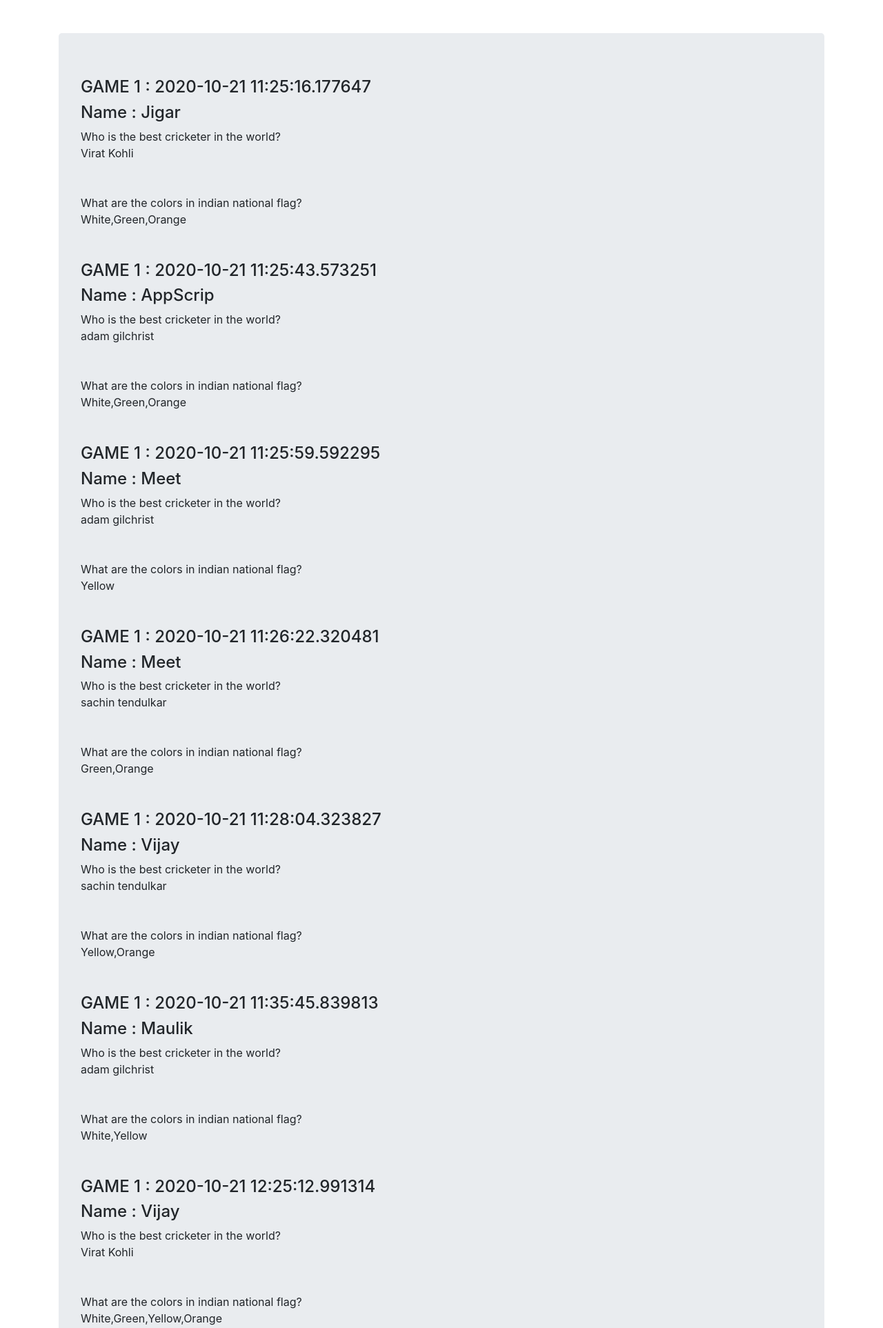
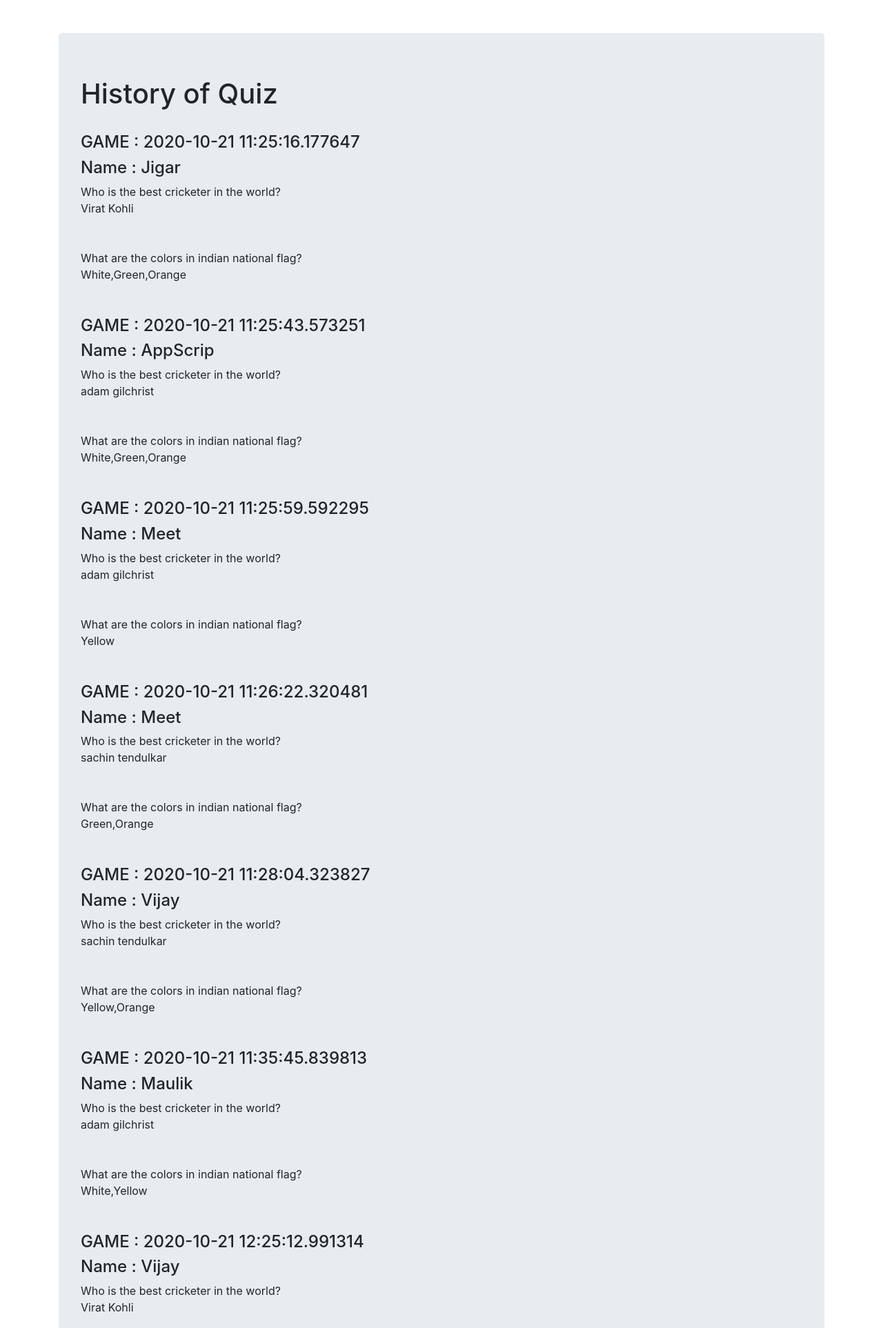
Before and after one commit to jigarviroja/Django_quiz, a Django app: page /history/ in a window 1280 px wide. Shown: the part 56-1981 px from the top of the page at 69% size. Run offline with Django 3.2, Linux system fonts and the light colour scheme; data comes from the database, SQL or seed files in the repository; both versions use the stored data as it was after the commit; some libraries are stand-ins or nearby versions.

Commit message:
Final Change

```diff
--- a/Trivia_App/templates/history.html
+++ b/Trivia_App/templates/history.html
@@ -1,10 +1,11 @@
 {% extends "base.html" %}
 
 {% block body_block %}
+<h1>History of Quiz</h1><br>
 {% load my_tags %}
 {% for data in result %}
 {% if forloop.counter|modulo:2 == 1 %}
-<h4>GAME 1 : {{data.time }} </h4>
+<h4>GAME : {{data.time }} </h4>
 <h4>Name : {{data.name }} </h4>
 {% endif %}
 
--- a/Trivia_App/templates/summery.html
+++ b/Trivia_App/templates/summery.html
@@ -9,7 +9,7 @@
 
 
 
-<h4>DATE : {{data.time }} </h4>
+<!-- <h4>DATE : {{data.time }} </h4> -->
 <h4>Hello {{data.name }} </h4>
 <h4>Here are the answer selected : </h4>
 {% endif %}
```
Also changed, not shown: db.sqlite3.
